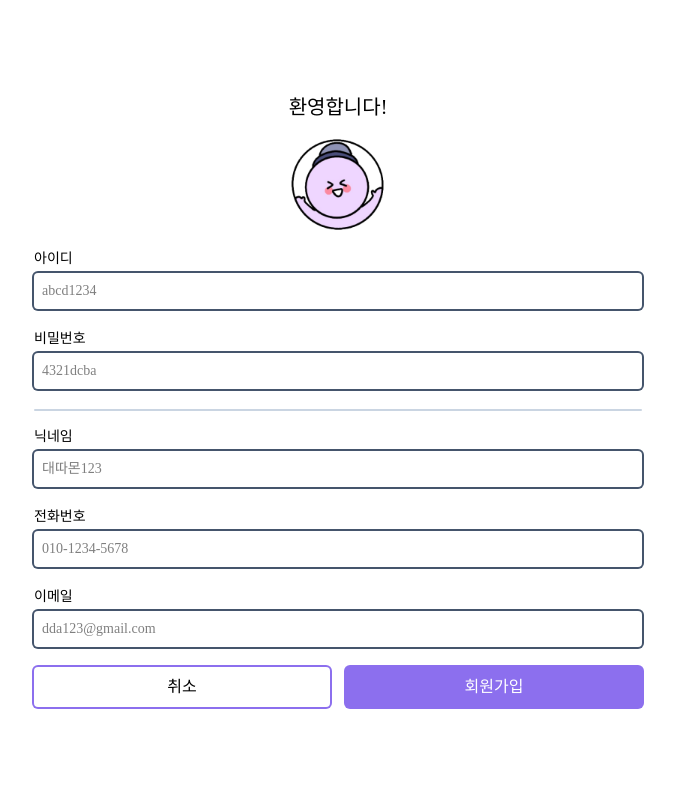
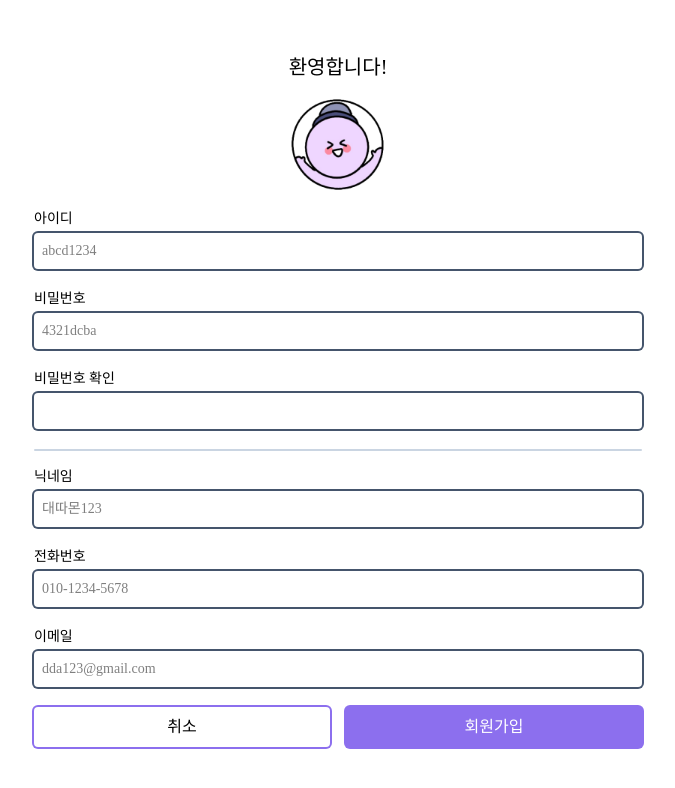
Before and after one commit to iamodh/daedda2-client, a React (Vite) app: page /auth/register in a window 1280 px wide. Shown: the top 788 px of the page, without its empty margins (302-977 px from the left). Built offline with nearby package versions, Linux system fonts and the light colour scheme; no server answers; a web font is replaced by a local one.

Commit message:
회원가입시 비밀번호 확인 추가

```diff
--- a/src/features/auth/components/register-form.tsx
+++ b/src/features/auth/components/register-form.tsx
@@ -12,6 +12,7 @@ import { Spinner } from '@/components/ui/spinner';
 export interface RegisterInput {
   username: string;
   password: string;
+  password2: string;
   nickname: string;
   phone: string;
   email: string;
@@ -26,11 +27,16 @@ export const RegisterForm = () => {
     handleSubmit,
     formState: { errors },
     control,
+    watch,
   } = useForm<RegisterInput>();
 
   const onSubmit = async (values: RegisterInput) => {
     setIsLoading(true);
-    await userRegister(values, () => navigate(paths.app.jobPosts.getHref()));
+    // eslint-disable-next-line @typescript-eslint/no-unused-vars
+    const { password2, ...rest } = values;
+    await userRegister(rest as RegisterInput, () =>
+      navigate(paths.app.jobPosts.getHref(), { replace: true })
+    );
     setIsLoading(false);
   };
 
@@ -66,6 +72,7 @@ export const RegisterForm = () => {
         <Input
           label="비밀번호"
           placeholder="4321dcba"
+          type="password"
           registration={register('password', {
             required: '비밀번호는 필수 입력사항입니다.',
             minLength: {
@@ -75,6 +82,19 @@ export const RegisterForm = () => {
           })}
           maxLength={20}
           error={errors['password']}
+        />
+        <Input
+          label="비밀번호 확인"
+          type="password"
+          registration={register('password2', {
+            required: '비밀번호 확인은 필수 입력사항입니다.',
+            validate: (value: string) => {
+              if (watch('password') !== value) {
+                return '비밀번호 확인이 일치하지 않습니다.';
+              }
+            },
+          })}
+          error={errors['password2']}
         />
         <Dividor />
         <Input
```
